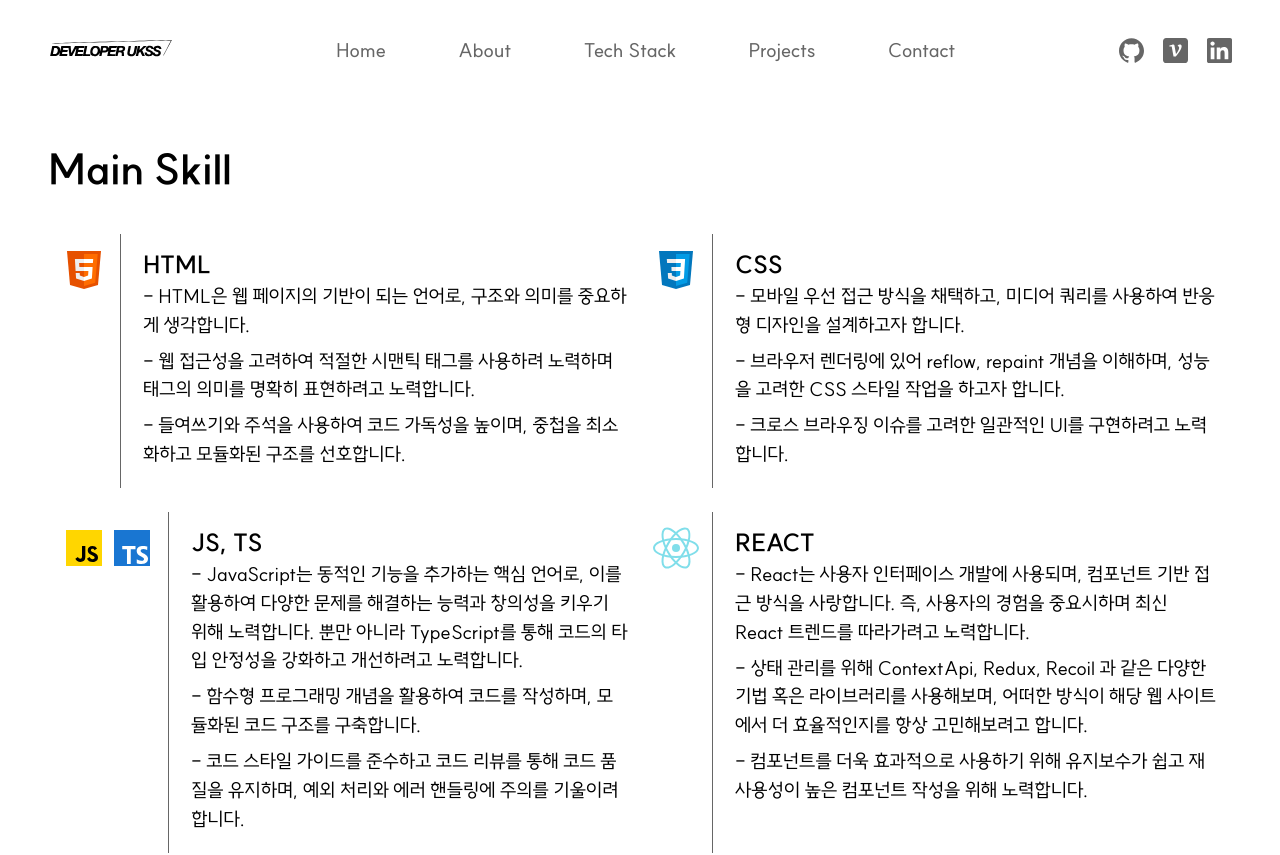
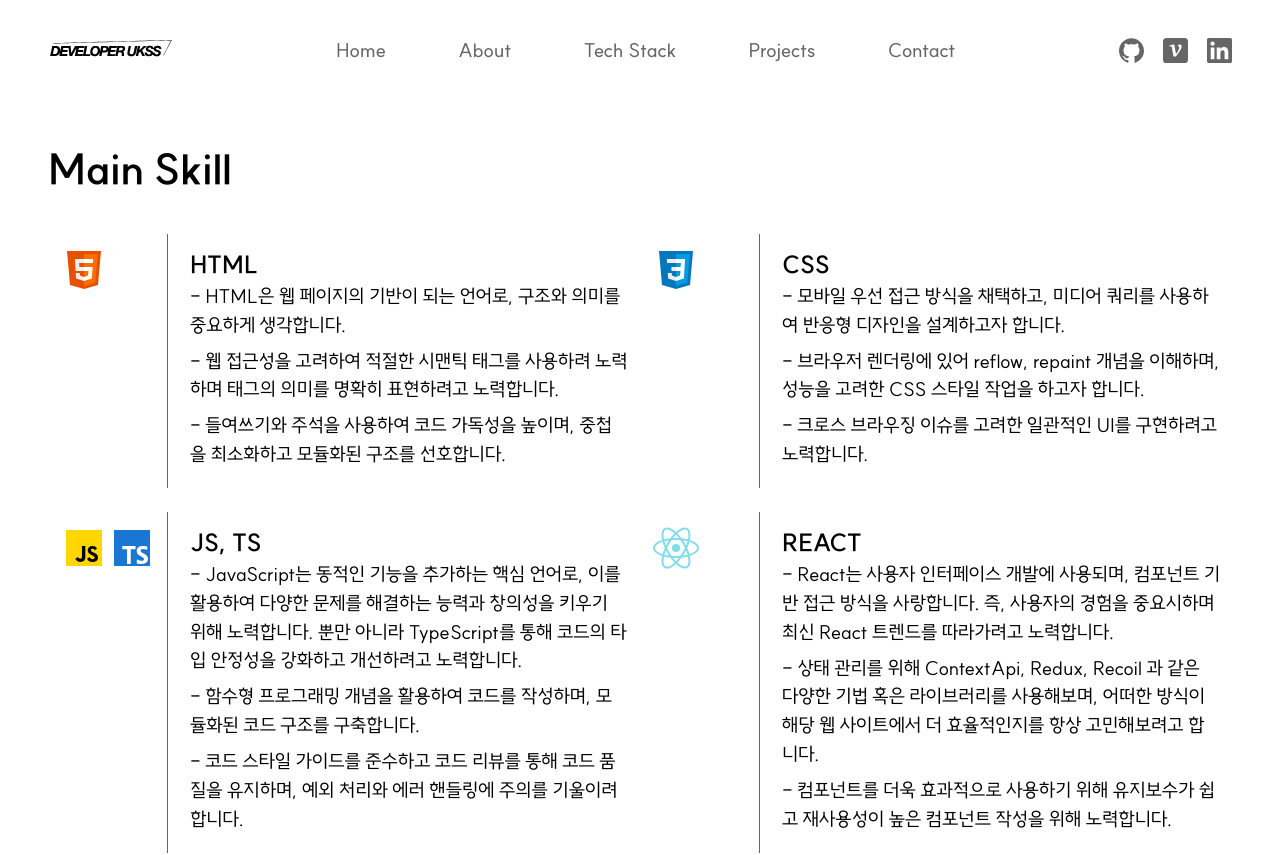
Before and after one commit to ukssss/portfolio, a React (Vite) app: page /tech in a window 1280 px wide. Shown: the top 855 px of the page. Built offline with nearby package versions, Linux system fonts and the light colour scheme.

Commit message:
Design | TechStack 페이지 LogoDiv CSS 수정

```diff
--- a/src/pages/TechStack.tsx
+++ b/src/pages/TechStack.tsx
@@ -195,6 +195,9 @@ const Item = styled.li`
 `;
 
 const LogoDiv = styled.div`
+    flex: 0;
+    min-width: 5rem;
+
     display: flex;
     flex-direction: row;
 
```
